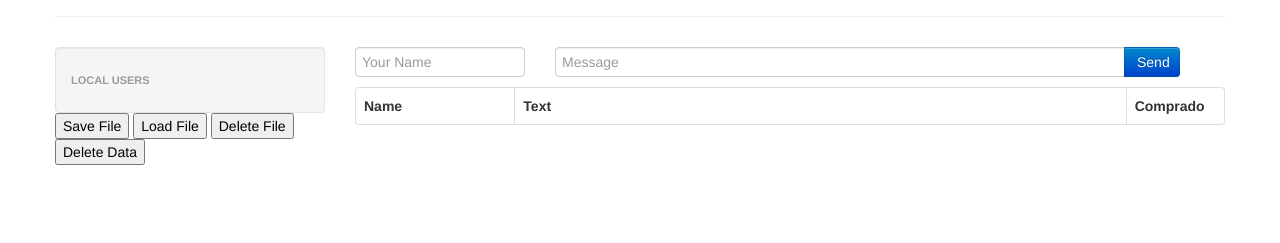
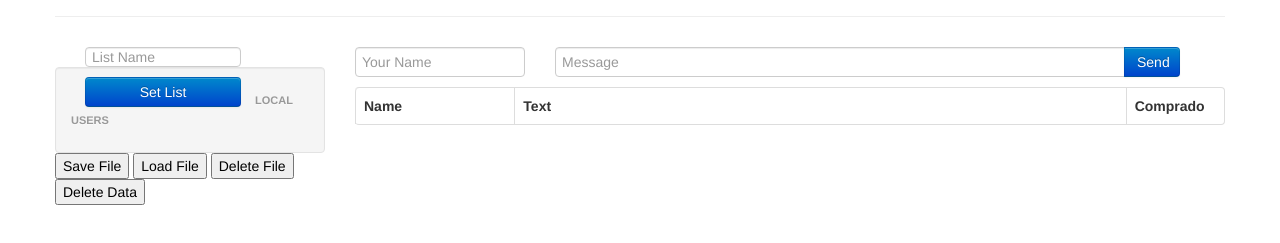
Before and after one commit to Papok/super, a plain HTML site: page client/index.html in a window 1280 px wide. Shown: the part 123-366 px from the top of the page. Drawn offline with nearby package versions, Linux system fonts and the light colour scheme.

Commit message:
start modifying front end to support lists

```diff
--- a/client/index.html
+++ b/client/index.html
@@ -18,6 +18,7 @@
         $scope.roster = [];
         $scope.name = '';
         $scope.text = '';
+        $scope.list = '';
 
         socket.on('remoteLog', function (logString) {
          console.log('Server says: ' + logString);
@@ -92,6 +93,12 @@
       </div>
       <div class="row">
         <div class="span3">
+          <form ng-submit="setList()">
+            <div class="span2">
+              <input type="text" class="span2 input-block-level" ng-model="list" placeholder="List Name">
+              <input type="submit" class="span2 btn btn-primary" value="Set List" ng-disabled="!list">
+            </div>
+          </form>
           <ul class="nav nav-list well">
             <li class="nav-header">Local Users</li>
             <li ng-repeat="user in roster" ng-bind="user">
```
